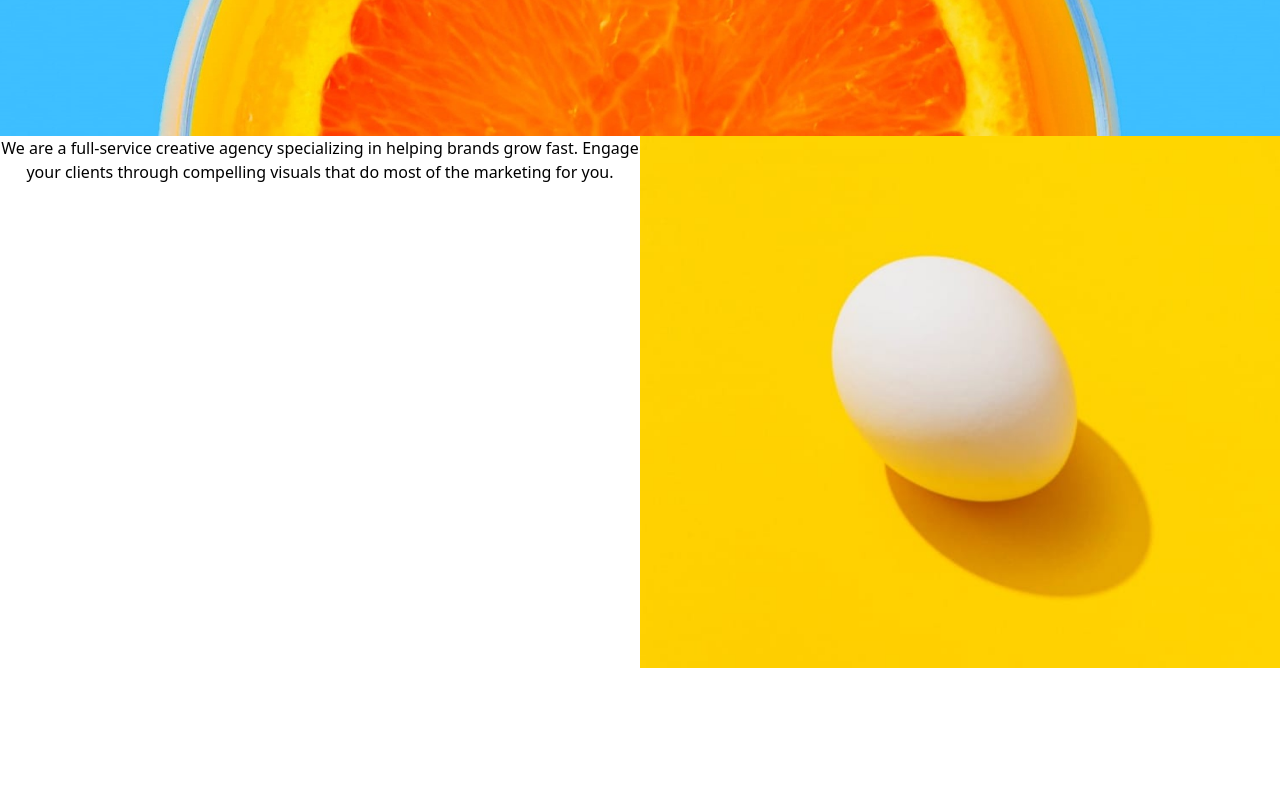
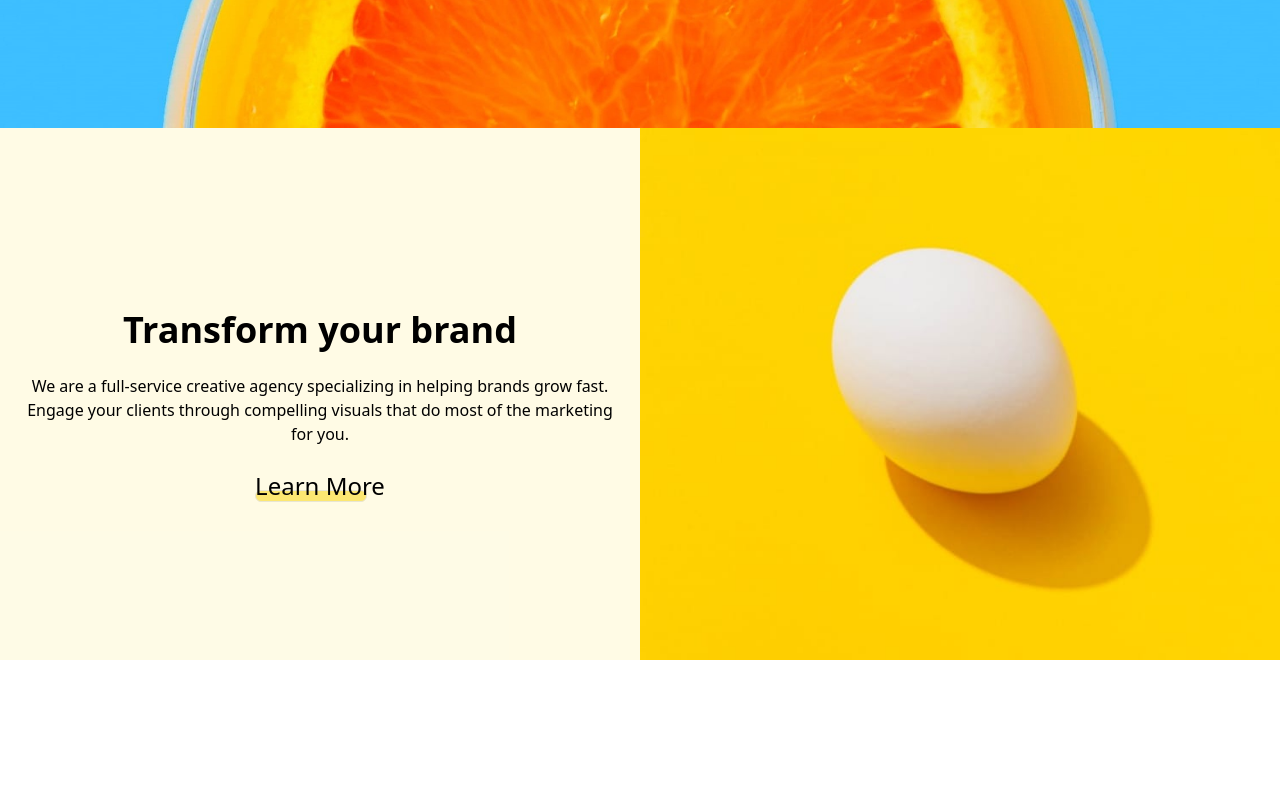
Before and after one commit to Suzaalx/sunnyside-landing-page, a website: page dist/index.html in a window 1280 px wide. Shown: the part 740-1540 px from the top of the page. After the commit the page ends 1400 px from the top, so only its background shows below. Drawn offline with Linux system fonts and the light colour scheme.

Commit message:
donw with grid for about section

```diff
--- a/src/input.css
+++ b/src/input.css
@@ -7,7 +7,12 @@
   margin: 0;
   padding: 0;
 
+
 }
+
+
+
+
 @import url("https://fonts.googleapis.com/css2?family=Barlow:wght@600&family=Fraunces:wght@700;900&display=swap");
 
 .btn{
@@ -20,3 +25,10 @@
   backdrop-filter: blur(10px);
 
 }
+.more{
+  @apply mt-6 inline-block text-2xl relative;
+}
+.more::after{
+  @apply absolute bottom-0 w-28 h-3 border rounded-3xl -z-10 left-0  bg-yellow;
+  content: "";
+}
--- a/tailwind.config.js
+++ b/tailwind.config.js
@@ -10,8 +10,9 @@ module.exports = {
 
       colors: {
         // Primary
+        'background': "hsl(51, 100%, 49%, 0.1)",
         "soft-red": "hsl(7, 99%, 70%)",
-        yellow: "hsl(51, 100%, 49%)",
+        "yellow": "hsl(51, 100%, 49%, 0.5)",
         "graphic-design-blue": "hsl(167, 40%, 24%)",
         "photography-blue": "hsl(198, 62%, 26%)",
         "footer-blue": "hsl(168, 34%, 41%)",
@@ -22,10 +23,7 @@ module.exports = {
         "dark-grayish-blue": "hsl(232, 10%, 55%)",
         "grayish-blue": "hsl(210, 4%, 67%)",
       },
-      gridTemplateAreas: {
-        desktop: ["one", "two", "three", "four", "five", "six"],
 
-      },
     },
 
     plugins: [],
```
Also changed, not shown: dist/index.html, dist/output.css.
